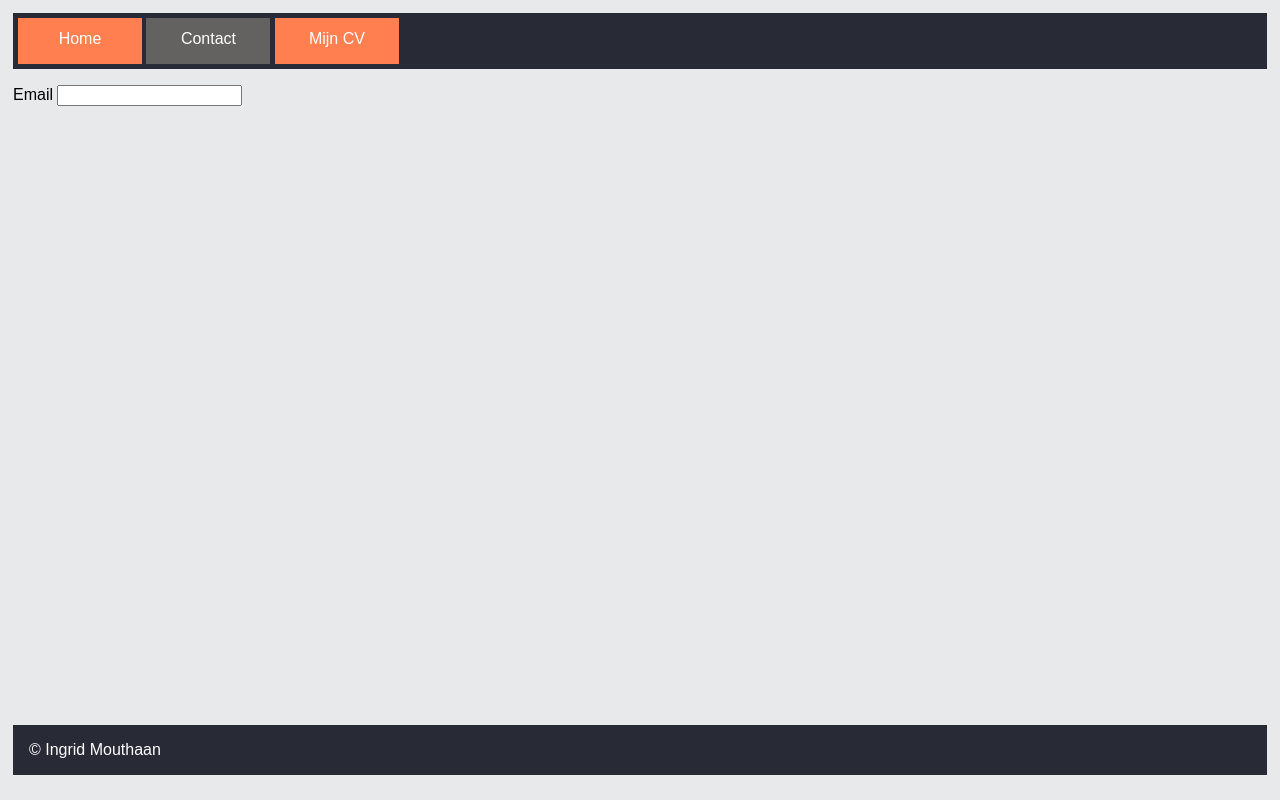
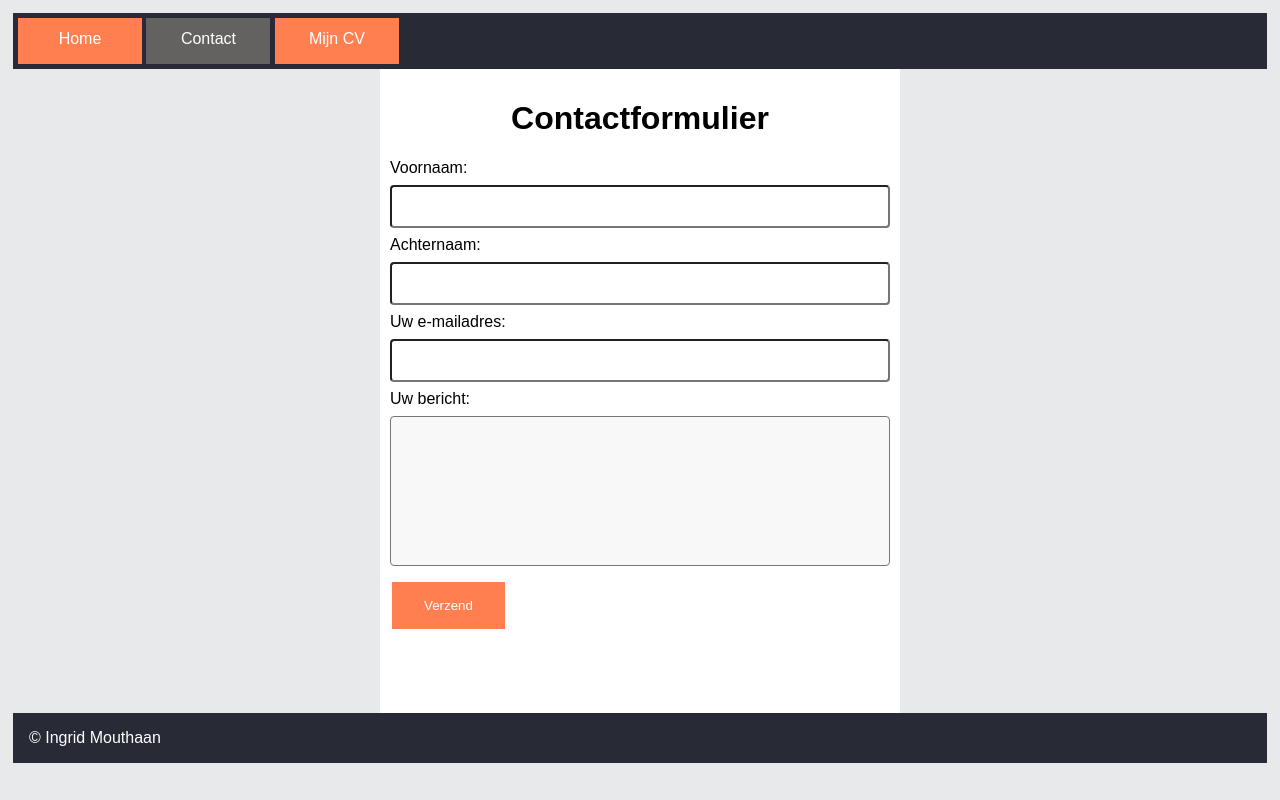
Before and after one commit to imouthaan/Les_15, a plain HTML site: page contact.html in a window 1280 px wide. Drawn offline with Linux system fonts and the light colour scheme.

Commit message:
last commit

```diff
--- a/contact.html
+++ b/contact.html
@@ -17,12 +17,23 @@
             <a href="mijncv.html">Mijn CV</a>
         </nav>
     </header>
-    <section>
-        <form action="." method="post">
-            <label for="email">Email</label>
-            <input type="email" name="email" id="email">
+    <div class="content">
+
+        <form>
+            <h1>Contactformulier</h1>
+
+            <label for="fname">Voornaam:</label>
+            <input type="text" id="fname">
+            <label for="lname">Achternaam:</label>
+            <input type="text" id="lname">
+            <label for="email">Uw e-mailadres:</label>
+            <input type="email" id="email">
+            <label for="bericht">Uw bericht:</label>
+
+            <textarea id="bericht" name="bericht"> </textarea>
+            <input type="submit" value="Verzend">
         </form>
-    </section>
+    </div>
     <footer>
         &copy; Ingrid Mouthaan
     </footer>
--- a/style.css
+++ b/style.css
@@ -33,6 +33,7 @@ body {
     background-color: #e7e9eb;
     font-family: Arial, Helvetica, sans-serif;
     font-size: 16px;
+
 }
 
 body > p {
@@ -42,19 +43,82 @@ body > p {
 body > img {
     background-color: white;
 }
-
-section {
+h1 {
+    text-align: center;
+  }
+div {
     padding: 1rem 0;
     min-height: 78vh;
 }
 
+.content{
+    max-width: 500px;
+  margin: auto;
+  background: white;
+  padding: 10px;
+}
 footer {
     background-color: #282a35;
     color: white;
     padding: 1em;
 }
 
-th {
+#cv {
+    font-family: Arial, Helvetica, sans-serif;
+    border-collapse: collapse;
+    width: 100%;
+}
+
+#cv td,
+#cv th {
+    border: 1px solid #ddd;
+    padding: 8px;
+}
+
+#cv tr:nth-child(even) {
+    background-color: #f2f2f2;
+}
+
+#cv tr:hover {
+    background-color: #ddd;
+}
+
+#cv th {
+    padding-top: 12px;
+    padding-bottom: 12px;
     text-align: left;
-    padding-right: 1em;
+    background-color: coral;
+    opacity: 0, 1;
+    color: white;
 }
+
+input[type='text'], input[type=email] {
+    width: 100%;
+    padding: 12px 10px;
+    margin: 8px 0;
+    box-sizing: border-box;
+    border-radius: 4px;
+}
+
+textarea {
+    width: 100%;
+    height: 150px;
+    padding: 12px 20px;
+    margin: 8px 0;
+    box-sizing: border-box;
+    border-radius: 4px;
+    background-color: #f8f8f8;
+    resize: none;
+}
+input[type='submit'] {
+    background-color: coral;
+    border: none;
+    color: white;
+    padding: 16px 32px;
+    text-decoration: none;
+    margin: 4px 2px;
+    cursor: pointer;
+}
+input[type='submit']:active {
+    background: #000;
+}
```
Also changed, not shown: index.html (+8 -3 lines), mijncv.html (+18 -12 lines).
